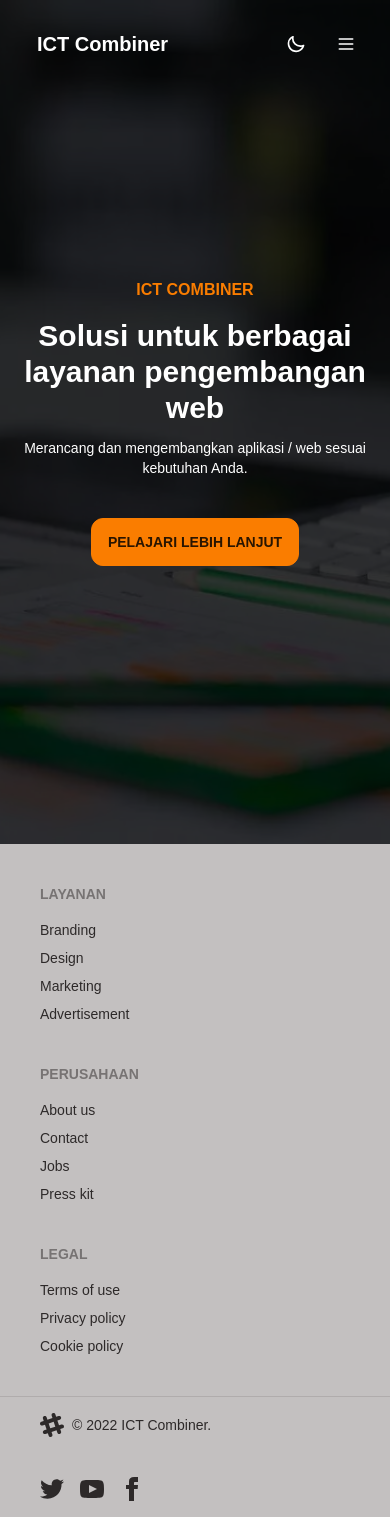
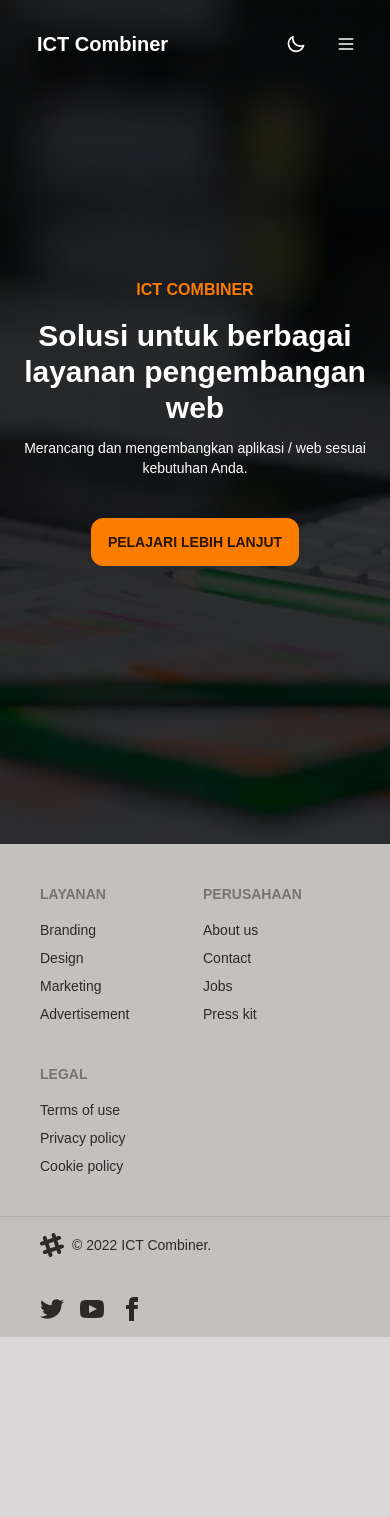
Before and after one commit to jhonalex131/congreso, a Next.js app: page / in a window 390 px wide. After the commit the page ends 1337 px from the top, so only its background shows below. Built offline with nearby package versions, Linux system fonts and the light colour scheme.

Commit message:
fix grid footer

```diff
--- a/components/Footer/Footer.jsx
+++ b/components/Footer/Footer.jsx
@@ -24,7 +24,7 @@ const Footer = () => {
 
   return (
     <div>
-      <footer className="footer p-10 bg-base-200 text-base-content">
+      <footer className="footer p-10 bg-base-200 text-base-content grid grid-cols-2 lg:grid-cols-none">
         <div>
           <span className="footer-title">Layanan</span>
           <a className="link link-hover">Branding</a>
```
